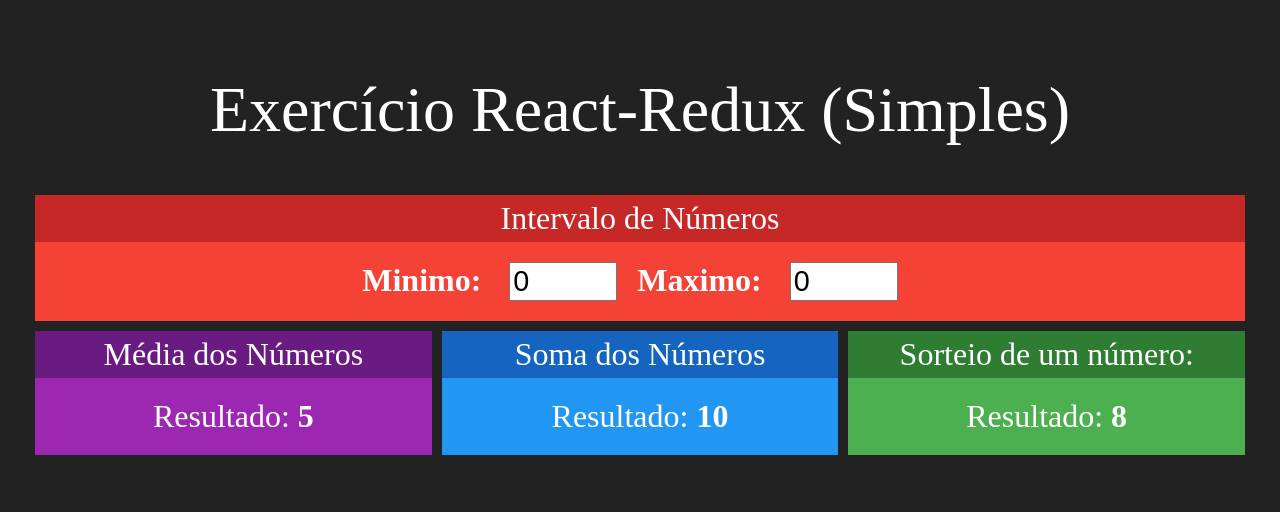
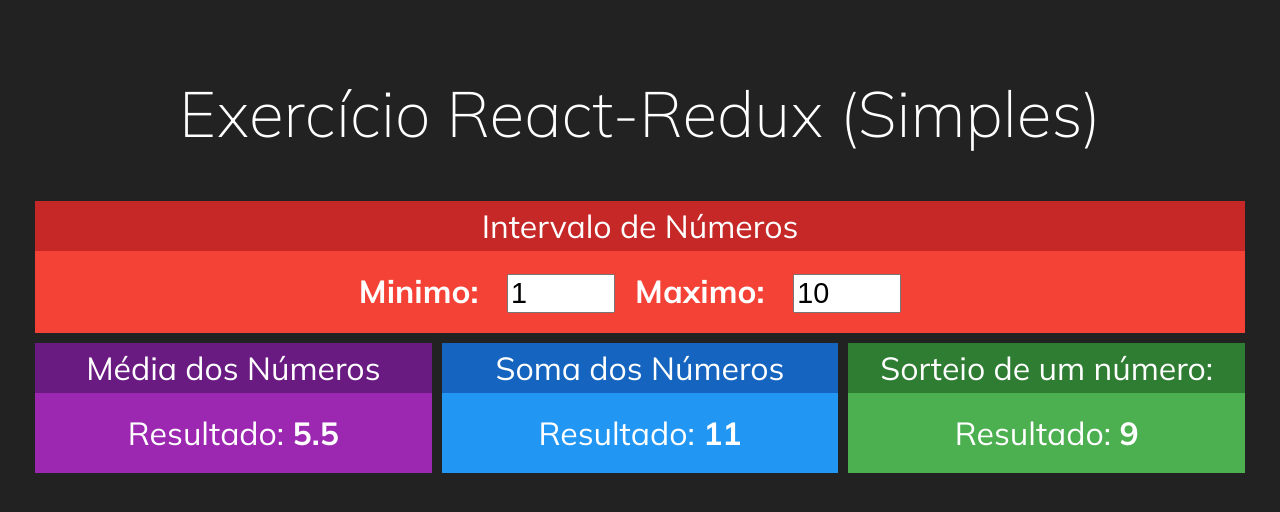
Before and after one commit to rodrigsmor/redux-simples, a React (Create React App) app: page / in a window 1280 px wide. Shown: the top 512 px of the page. Built offline with nearby package versions, Linux system fonts and the light colour scheme.

Commit message:
03 | Implement project without using Redux

```diff
--- a/public/index.html
+++ b/public/index.html
@@ -15,15 +15,9 @@
       user's mobile device or desktop. See https://developers.google.com/web/fundamentals/web-app-manifest/
     -->
     <link rel="manifest" href="%PUBLIC_URL%/manifest.json" />
-    <!--
-      Notice the use of %PUBLIC_URL% in the tags above.
-      It will be replaced with the URL of the `public` folder during the build.
-      Only files inside the `public` folder can be referenced from the HTML.
-
-      Unlike "/favicon.ico" or "favicon.ico", "%PUBLIC_URL%/favicon.ico" will
-      work correctly both with client-side routing and a non-root public URL.
-      Learn how to configure a non-root public URL by running `npm run build`.
-    -->
+    <link rel="preconnect" href="https://fonts.googleapis.com">
+<link rel="preconnect" href="https://fonts.gstatic.com" crossorigin>
+<link href="https://fonts.googleapis.com/css2?family=Mulish:ital,wght@0,200;0,400;0,500;0,600;0,700;0,800;0,900;1,200;1,300;1,400;1,500;1,600;1,700;1,800;1,900&display=swap" rel="stylesheet">
     <title>React App</title>
   </head>
   <body>
--- a/src/App.js
+++ b/src/App.js
@@ -4,18 +4,25 @@
 import Media from './components/Media';
 import Sorteio from './components/Sorteio';
 import Intervalo from './components/Intervalo';
+import { useState } from 'react';
 
 function App() {
+  const [ min, setMin ] = useState(1);
+  const [ max, setMax ] = useState(10);
+
   return (
     <div className="App">
       <h1>Exercício React-Redux (Simples)</h1>
       <div className={'linha'}>
-        <Intervalo />
+        <Intervalo min={min} max={max}
+          onMinChanged={setMin}
+          onMaxChanged={setMax}
+        />
       </div>
       <div className={'linha'}>
-        <Media />
-        <Soma />
-        <Sorteio />
+        <Media min={min} max={max} />
+        <Soma min={min} max={max} />
+        <Sorteio min={min} max={max} />
       </div>
     </div>
   );
--- a/src/components/Intervalo.jsx
+++ b/src/components/Intervalo.jsx
@@ -3,16 +3,22 @@
 import Card from './Card';
 
 const Intervalo = (props) => {
+    const { min, max, onMinChanged, onMaxChanged } = props
+
     return (
         <Card title={'Intervalo de Números'} red>
             <div className={'Intervalo'}>
                 <span>
                     <strong>Minimo: </strong>
-                    <input type={'number'} value={0} readOnly />
+                    <input type={'number'} value={min}
+                        onChange={e => onMinChanged(+e.target.value)}
+                    />
                 </span>
                 <span>
                     <strong>Maximo: </strong>
-                    <input type={'number'} value={0} readOnly />
+                    <input type={'number'} value={max}
+                        onChange={e => onMaxChanged(+e.target.value)}
+                    />
                 </span>
             </div>
         </Card>
--- a/src/components/Media.jsx
+++ b/src/components/Media.jsx
@@ -2,12 +2,14 @@
 import Card from './Card';
 
 const Media = (props) => {
+    const { min, max } = props;
+
     return (
         <Card title={'Média dos Números'} purple>
             <div>
                 <span>
                     <span>Resultado: </span>
-                    <strong>5</strong>
+                    <strong>{ (max + min) / 2 }</strong>
                 </span>
             </div>
         </Card>
--- a/src/components/Soma.jsx
+++ b/src/components/Soma.jsx
@@ -1,13 +1,13 @@
 import React from 'react';
 import Card from './Card';
 
-const Media = (props) => {
+const Media = ({ min, max }) => {
     return (
         <Card title={'Soma dos Números'} blue>
             <div>
                 <span>
                     <span>Resultado: </span>
-                    <strong>10</strong>
+                    <strong>{ max + min }</strong>
                 </span>
             </div>
         </Card>
--- a/src/components/Sorteio.jsx
+++ b/src/components/Sorteio.jsx
@@ -1,13 +1,15 @@
 import React from 'react';
 import Card from './Card';
 
-const Sorteio = (props) => {
+const Sorteio = ({ min, max }) => {
+    const aleatorio = parseInt(Math.random() * (max - min)) + min
+
     return (
         <Card title={'Sorteio de um número: '} green>
             <div>
                 <span>
                     <span>Resultado: </span>
-                    <strong>8</strong>
+                    <strong>{ aleatorio }</strong>
                 </span>
             </div>
         </Card>
--- a/src/index.css
+++ b/src/index.css
@@ -2,6 +2,6 @@
   color: #fff;
   margin: 30px;
   font-size: 2rem;
-  font-family: Oswald;
+  font-family: 'Mulish', sans-serif;
   background-color: #222;
 }
```
